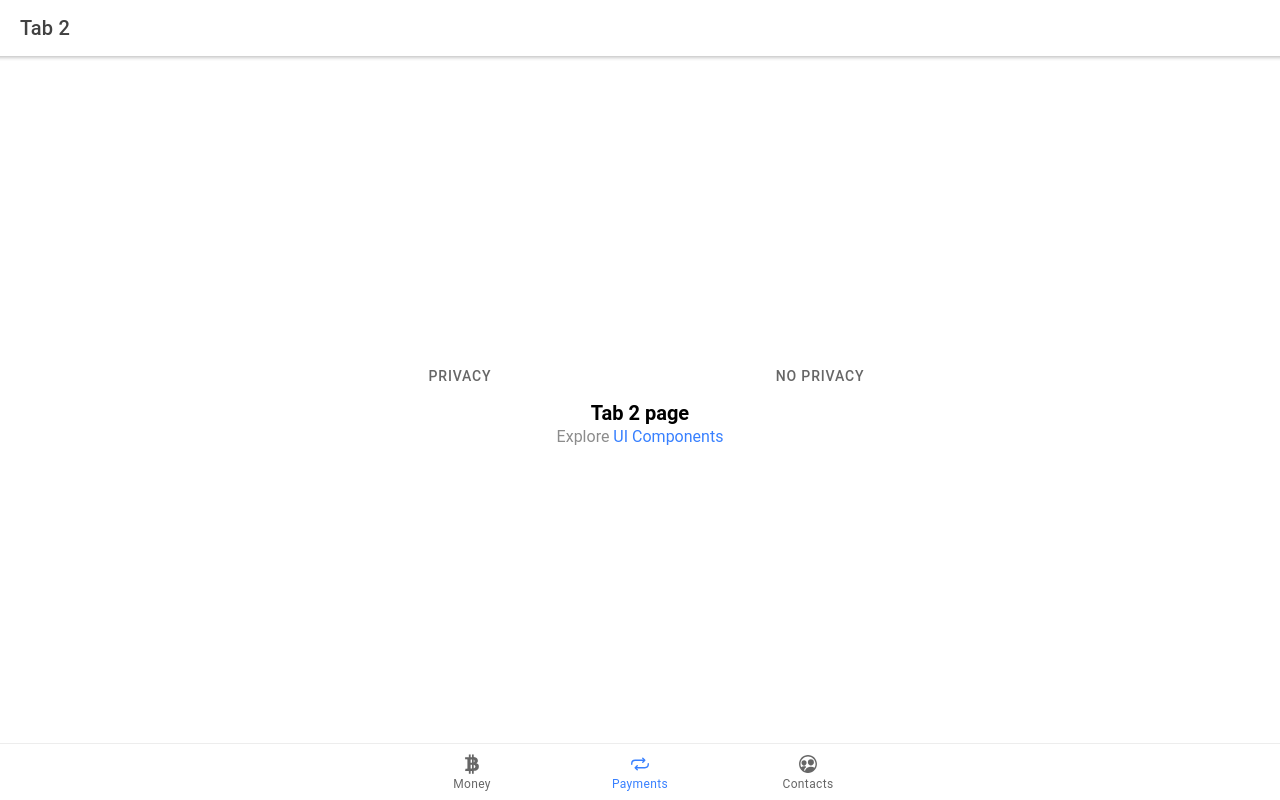
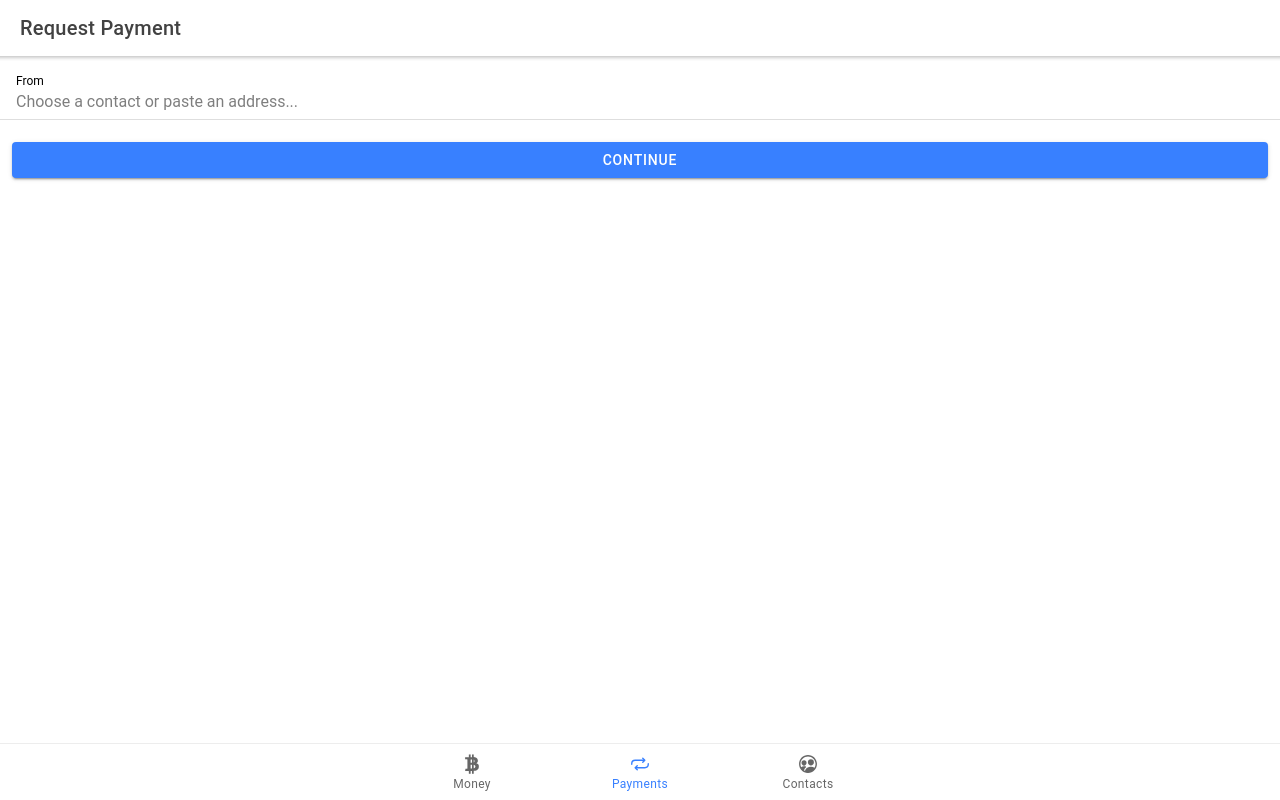
Before and after one commit to peakshift/bitcoin-ux, a React (Create React App) app in the folder demos/abstractions/: page /tab2 in a window 1280 px wide. Built offline with nearby package versions, Linux system fonts and the light colour scheme.

Commit message:
feat(abstractions/contacts): add action sheet

```diff
--- a/demos/abstractions/src/pages/Tab2.tsx
+++ b/demos/abstractions/src/pages/Tab2.tsx
@@ -1,23 +1,71 @@
-import React from 'react';
-import { IonContent, IonHeader, IonPage, IonTitle, IonToolbar } from '@ionic/react';
-import ExploreContainer from '../components/ExploreContainer';
+import React, { useState } from 'react';
+import { IonActionSheet, IonContent, IonHeader, IonPage, IonTitle, IonToolbar, IonGrid, IonRow, IonCol, IonButton, IonInput, IonItem, IonLabel, IonList } from '@ionic/react';
+import { trash, share, caretForwardCircle, heart, close } from 'ionicons/icons';
 import './Tab2.css';
 
 const Tab2: React.FC = () => {
+  const [text, setText] = useState<string>();
+  const [number, setNumber] = useState<number>();
+  const [showActionSheet, setShowActionSheet] = useState(false);
+
   return (
     <IonPage>
       <IonHeader>
         <IonToolbar>
-          <IonTitle>Tab 2</IonTitle>
+          <IonTitle>Request Payment</IonTitle>
         </IonToolbar>
       </IonHeader>
       <IonContent fullscreen>
         <IonHeader collapse="condense">
           <IonToolbar>
-            <IonTitle size="large">Tab 2</IonTitle>
+            <IonTitle size="large">Request Payment</IonTitle>
           </IonToolbar>
         </IonHeader>
-        <ExploreContainer name="Tab 2 page" />
+        {/* --- */}
+        <IonList lines="full" class="ion-no-margin">
+          <IonItem>
+            <IonLabel position="stacked">From</IonLabel>
+            <IonInput value={text} placeholder="Choose a contact or paste an address..."> </IonInput>
+          </IonItem>
+        </IonList>
+
+        <IonGrid>
+          <IonRow className="ion-align-items-center">
+            <IonCol className="ion-align-self-center">
+             <IonButton expand="block" onClick={() => setShowActionSheet(true)}>Continue</IonButton>
+            </IonCol>
+          </IonRow>
+        </IonGrid>
+
+        <IonActionSheet
+          isOpen={showActionSheet}
+          onDidDismiss={() => setShowActionSheet(false)}
+          cssClass='my-custom-class'
+          header='We advise that you create or assign this address to an appropreate contact so you can keep a track of your spending and manage your privacy.'
+          buttons={[{
+            text: 'Create New Contact',
+            handler: () => {
+              console.log('New contact');
+            }
+          },{
+            text: 'Add to Existing Contact',
+            handler: () => {
+              console.log('Existing contact');
+            }
+          }, {
+            text: 'Continue Without Making Contact',
+            handler: () => {
+              console.log('No contact');
+            }
+          }, {
+            text: 'Cancel',
+            role: 'cancel',
+            handler: () => {
+              console.log('Cancel clicked');
+            }
+          }]}
+        >
+        </IonActionSheet>
       </IonContent>
     </IonPage>
   );
```
